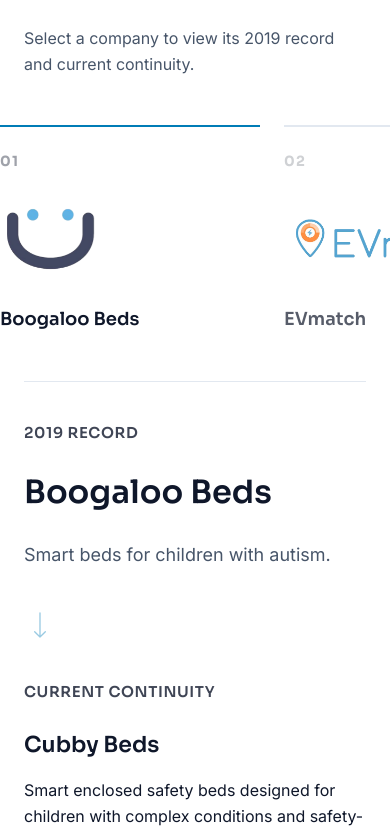
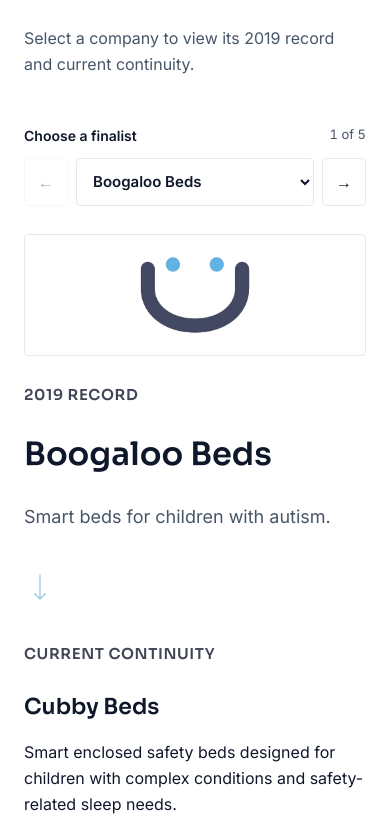
Before and after one commit to workfolios/mile-high-pitch, a React (Vite) app: page / in a window 390 px wide. Shown: the part 4551-5384 px from the top of the page. Built offline with nearby package versions, Linux system fonts and the light colour scheme.

Commit message:
Present selected finalist as a single record on mobile and tablet

```diff
--- a/src/components/FinalistRail.tsx
+++ b/src/components/FinalistRail.tsx
@@ -2,6 +2,7 @@ import React from 'react';
 import { ImageWithFallback } from './ImageWithFallback';
 import { assets } from '../data/siteAssets';
 import { DossierTraversal, useDossierTraversal } from './DossierTraversal';
+import { CompactRecordPicker } from './CompactRecordPicker';
 
 const finalists = [
   {
@@ -75,22 +76,7 @@ export function FinalistRail() {
     scrollBreakpoint: 1280,
   });
 
-  const handleSelect = (idx: number, e: React.MouseEvent<HTMLButtonElement>) => {
-    setActiveIndex(idx);
-
-    const container = scrollContainerRef.current;
-    const button = e.currentTarget;
-
-    if (container && window.innerWidth < 1280) {
-      const scrollLeft = button.offsetLeft - (container.clientWidth / 2) + (button.clientWidth / 2);
-      const prefersReduced = window.matchMedia('(prefers-reduced-motion: reduce)').matches;
-
-      container.scrollTo({
-        left: scrollLeft,
-        behavior: prefersReduced ? 'auto' : 'smooth'
-      });
-    }
-  };
+  const handleSelect = (idx: number) => setActiveIndex(idx);
 
   const activeCompany = finalists[activeIndex];
 
@@ -110,7 +96,7 @@ export function FinalistRail() {
         {/* Cohort Board */}
         <div
           ref={scrollContainerRef}
-          className="flex xl:grid xl:grid-cols-5 gap-6 xl:gap-10 overflow-x-auto hide-scrollbar snap-x snap-mandatory pb-8 -mx-6 px-6 md:-mx-12 md:px-12 lg:-mx-16 lg:px-16 xl:mx-0 xl:px-0"
+          className="hidden xl:grid xl:grid-cols-5 gap-10 pb-8"
         >
           {finalists.map((company, idx) => {
             const isActive = idx === activeIndex;
@@ -119,7 +105,7 @@ export function FinalistRail() {
                 key={idx}
                 ref={(el) => { rosterButtonsRef.current[idx] = el; }}
                 aria-pressed={isActive}
-                onClick={(e) => handleSelect(idx, e)}
+                onClick={() => handleSelect(idx)}
                 className={`group flex flex-col text-left border-t-2 pt-6 transition-all min-w-[260px] md:min-w-[300px] xl:min-w-0 snap-start focus:outline-none focus:ring-2 focus:ring-accent-blue focus:ring-offset-8 focus:ring-offset-white ${
                   isActive
                     ? 'border-logo-blue'
@@ -158,8 +144,22 @@ export function FinalistRail() {
         {/* Active Lineage Stage */}
         <div
           ref={dossierRef}
-          className="mt-4 pt-10 xl:pt-12 border-t border-surface-stone flex flex-col"
+          id="finalists-dossier"
+          className="mt-0 pt-0 xl:mt-4 xl:pt-12 xl:border-t border-surface-stone flex flex-col"
         >
+          <CompactRecordPicker
+            id="finalist-record-picker"
+            label="Choose a finalist"
+            records={finalists.map((company) => company.historicalName)}
+            activeIndex={activeIndex}
+            dossierId="finalists-dossier"
+            onSelect={handleSelect}
+            onPrevious={() => handleTraverse('prev')}
+            onNext={() => handleTraverse('next')}
+          />
+          <div className="xl:hidden flex items-center justify-center min-h-[112px] mb-7 px-5 py-4 border border-surface-stone rounded-sm bg-white">
+            <ImageWithFallback src={activeCompany.currentLogo} alt={activeCompany.currentAlt} className="w-full max-w-[290px] h-[88px] object-contain mix-blend-multiply" />
+          </div>
           <div className="flex flex-col xl:flex-row xl:items-start justify-between gap-6 xl:gap-8 animate-in fade-in duration-500">
             {/* Left: 2019 Record */}
             <div className="w-full xl:w-[60%] flex flex-col pr-0 xl:pr-8">
```
